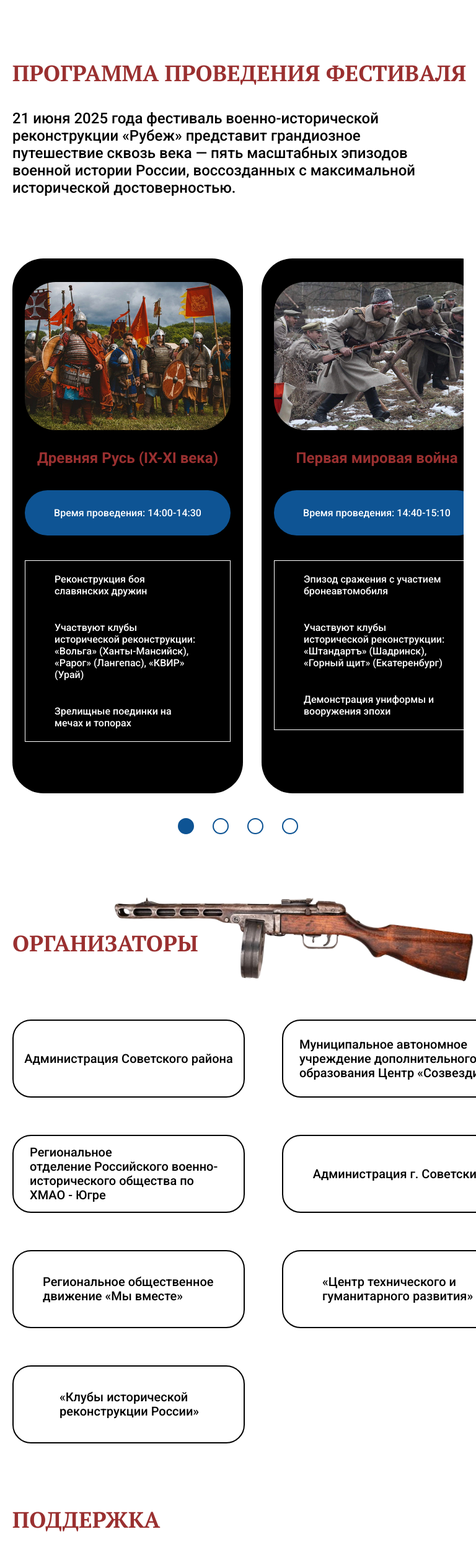
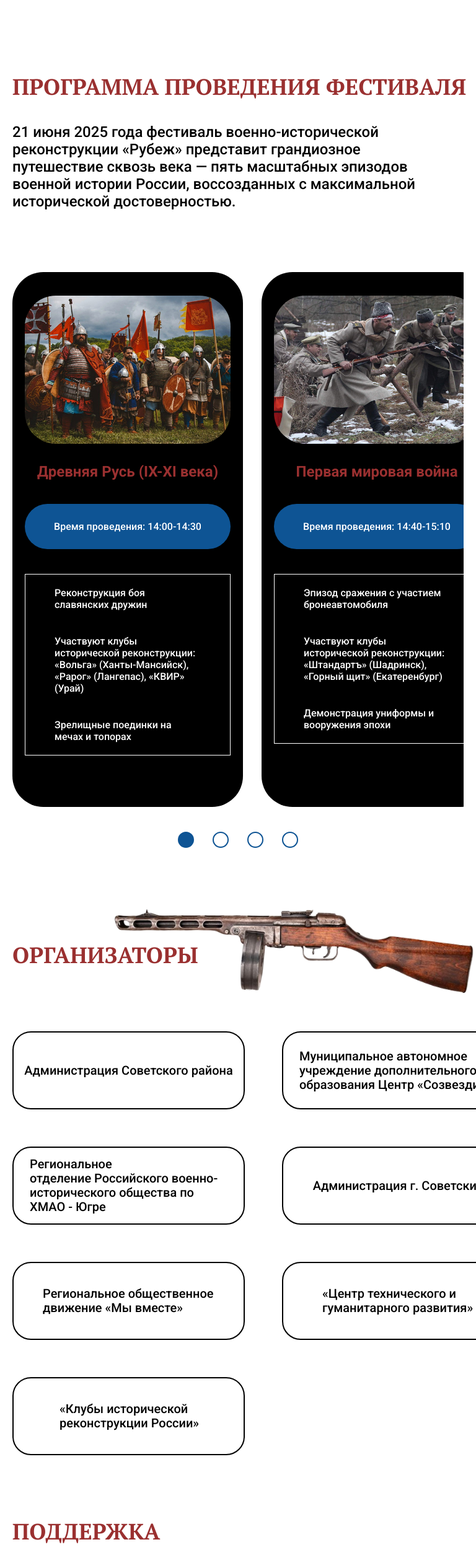
Before and after one commit to tanyap632/Rebug, a plain HTML site: page index.html in a window 768 px wide. Shown: the part 1491-4000 px from the top of the page at 62% size. Drawn offline with Linux system fonts and the light colour scheme.

Commit message:
Update style.css

```diff
--- a/styles/style.css
+++ b/styles/style.css
@@ -1269,7 +1269,8 @@ a {
 
     .wrapper {
         max-width: 970px;
-        padding: 0 20px;
+        padding-left: 20px;
+        padding-right: 20px;
     }
     /* header */
     .header {
@@ -1322,6 +1323,11 @@ a {
     }
     .pistol{
         display:none;}
+
+/*     programs */
+    .programs {
+    margin-top: 100px;
+}
     .programs--text{
         flex-direction: column-reverse;}
     /* slider */
@@ -1438,8 +1444,14 @@ a {
         gap: 60px;
         flex-direction: row;
     }
+    .organizers {
+    margin-top: 150px;
+}
 
 /*     contacts */
+    .contacts{
+        margin-top: 180px;
+    }
     .contacts--block {
     flex-direction: column;
 }
```
